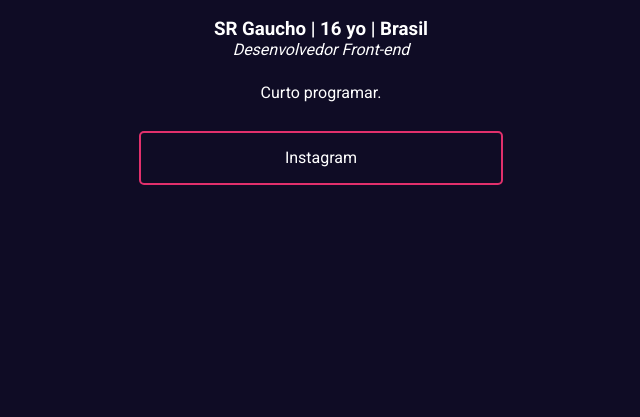
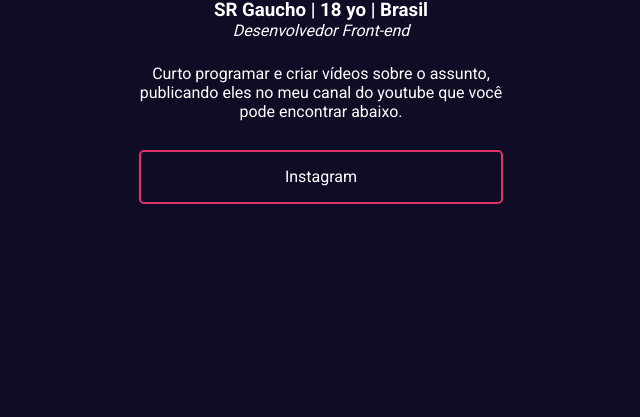
Before and after one commit to gauchaoooo/meusite, a plain HTML site: page index.html in a window 1280 px wide. Shown: the part 383-800 px from the top of the page, without its empty margins (319-959 px from the left). Drawn offline with Linux system fonts and the light colour scheme.

Commit message:
Update index.html

```diff
--- a/index.html
+++ b/index.html
@@ -17,22 +17,24 @@
     </div>
 
     <div class="title">
-        <h3>SR Gaucho | 16 yo | Brasil</h3>
+        <h3>SR Gaucho | 18 yo | Brasil</h3>
         <p><i>Desenvolvedor Front-end</i></p>
     </div>
 
     <div class="description">
-        <p>Curto programar.</p>
+        <p>Curto programar e criar vídeos sobre o assunto, publicando eles no meu canal do youtube que você pode encontrar abaixo.</p>
     </div>
 
     <div class="social-media">
 
         <div class="button">
-            <a href="" target="_blank" class="instagram">
+            <a href="https://www.instagram.com/07eliezerr/?hl=pt-br" target="_blank" class="instagram">
                 Instagram
             </a>
         </div>
 
     </div>
+
 </body>
+
 </html>
```
